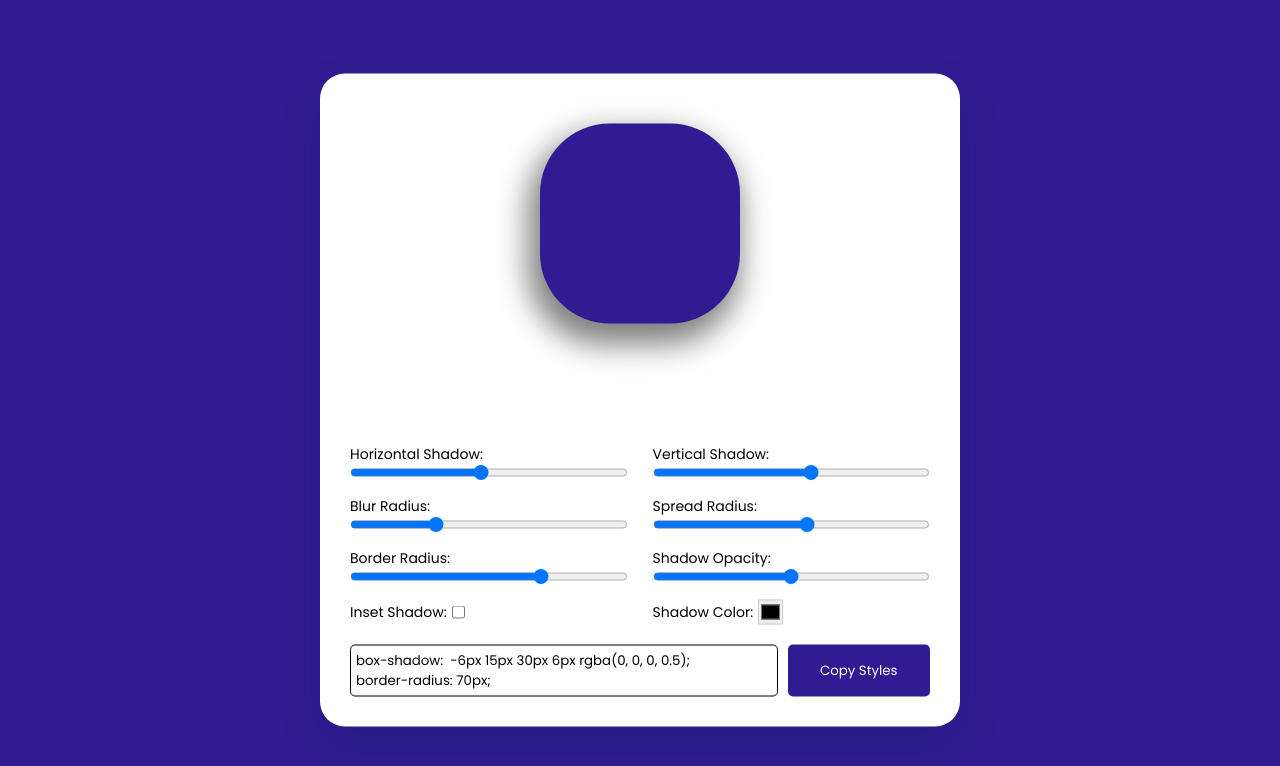
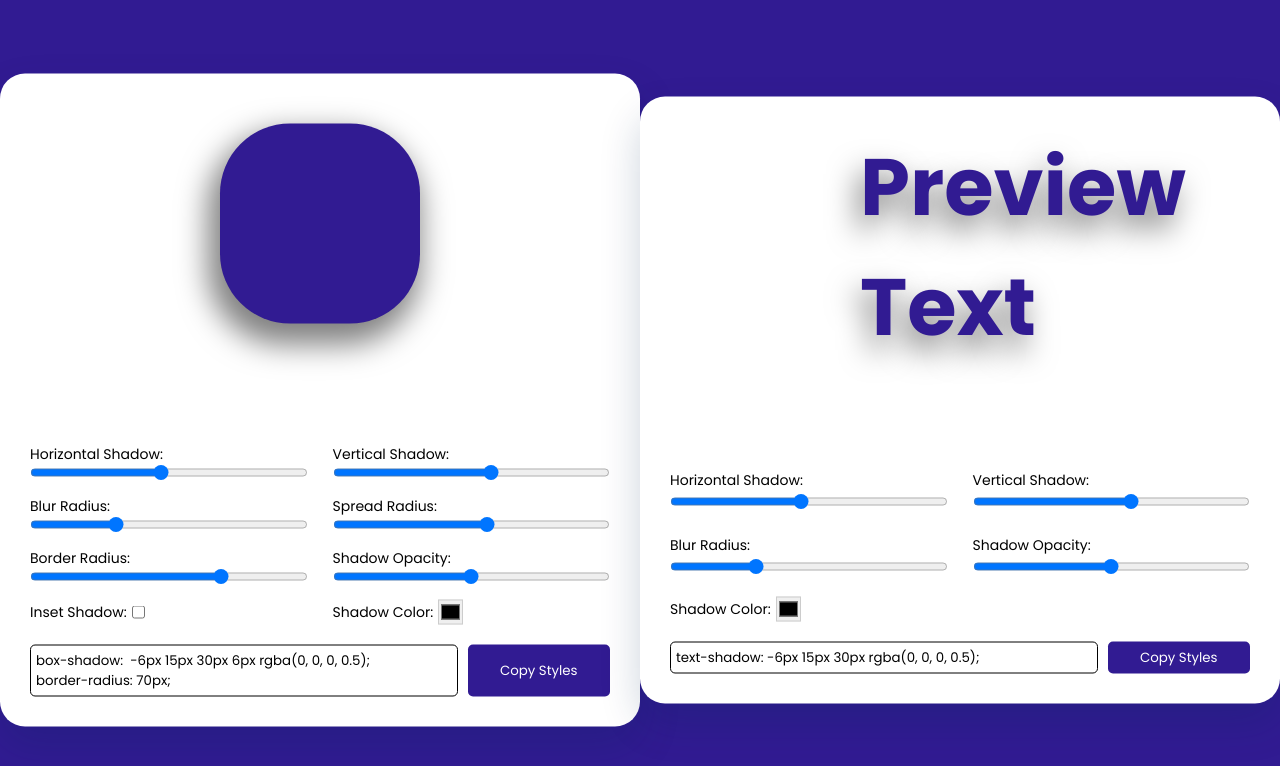
Before and after one commit to dawidorpel/Javascript_box_shadow, a plain HTML site: page index.html in a window 1280 px wide. Drawn offline with nearby package versions, Linux system fonts and the light colour scheme.

Commit message:
textshadow add

```diff
--- a/index.html
+++ b/index.html
@@ -55,6 +55,41 @@
             <button id="copy-styles" onclick="copyStyles()">Copy Styles</button>
         </div>
     </section>
+<!-- box shadow-->
+    <section class="container2">
+        <aside class="result2">
+            <div id="preview2">
+                <h1> Preview Text</h1>
+            </div>
+        </aside>
+            <div class="settings2">
+                <div class="range-wrapper2">
+                    <label for="x-shadow2">Horizontal Shadow: </label>
+                    <input type="range" id="x-shadow2" min="-100" max="100" value="-6">
+                </div>
+                <div class="range-wrapper2">
+                    <label for="y-shadow2">Vertical Shadow: </label>
+                    <input type="range" id="y-shadow2" min="-100" max="100" value="15">
+                </div>
+                <div class="range-wrapper2">
+                    <label for="blur-r2">Blur Radius: </label>
+                    <input type="range" id="blur-r2" min="0" max="100" value="30">
+                </div>
+                <div class="range-wrapper2">
+                    <label for="shadow-opacity2">Shadow Opacity: </label>
+                    <input type="range" id="shadow-opacity2" min="0" max="1" step="0.1" value="0.5">
+                </div>
+
+                <div id="color-wrapper2">
+                    <label for="shadow-color2">Shadow Color: </label>
+                    <input type="color" id="shadow-color2">
+                </div>
+            </div>
+        <div class="code-container2">
+            <textarea id="styles2" rows="1"></textarea>
+            <button id="copy-styles2" onclick="copyStyles2()">Copy Styles</button>
+        </div>
+    </section>
 
     <script src="script.js"></script>
 </body>
--- a/script.js
+++ b/script.js
@@ -3,12 +3,10 @@ const preview = document.getElementById("preview"),
     ranges = document.querySelectorAll(".settings input"),
     copyButton = document.getElementById("copy-styles");
 
-// Add event listener to each range input
 ranges.forEach((slider) => {
     slider.addEventListener("input", generateStyles);
 });
 
-// Function to generate and update styles
 function generateStyles() {
     const xShadow = document.getElementById("x-shadow").value;
     const yShadow = document.getElementById("y-shadow").value;
@@ -19,19 +17,15 @@ function generateStyles() {
     const shadowInset = document.getElementById("inset-shadow").checked;
     const borderRadius = document.getElementById("border-r").value;
 
-    // Create the box shadow CSS property value
     const boxShadow = `${shadowInset ? "inset " : ""} ${xShadow}px ${yShadow}px ${blurRadius}px ${spreadRadius}px ${hexToRgba(shadowColor, shadowOpacity)}`;
 
-    // Update the preview element styles
     preview.style.boxShadow = boxShadow;
     preview.style.borderRadius = `${borderRadius}px`;
 
-    // Update textarea with generated styles
     styles.textContent = `box-shadow: ${boxShadow};\nborder-radius: ${borderRadius}px;`;
 
 }
 
-// Function to convert hex color and opacity to rgba format
 function hexToRgba(shadowColor, shadowOpacity) {
     const r = parseInt(shadowColor.substr(1, 2), 16);
     const g = parseInt(shadowColor.substr(3, 2), 16);
@@ -40,7 +34,8 @@ function hexToRgba(shadowColor, shadowOpacity) {
     return `rgba(${r}, ${g}, ${b}, ${shadowOpacity})`;
 }
 
-// Function to copy the generated styles
+
+
 function copyStyles() {
     styles.select();
     document.execCommand("copy");
@@ -49,5 +44,43 @@ function copyStyles() {
         copyButton.innerText = "Copy Styles";
     }, 500);
 }
+generateStyles();
 
-generateStyles();
+const preview2 = document.getElementById("preview2"),
+    styles2 = document.getElementById("styles2"),
+    ranges2 = document.querySelectorAll(".settings2 input"),
+    copyButton2 = document.getElementById("copy-styles2");
+
+ranges2.forEach((slider2) => {
+    slider2.addEventListener("input", generateStyles2);
+});
+
+function generateStyles2() {
+    const xShadow2 = document.getElementById("x-shadow2").value;
+    const yShadow2 = document.getElementById("y-shadow2").value;
+    const blurRadius2 = document.getElementById("blur-r2").value;
+    const shadowColor2 = document.getElementById("shadow-color2").value;
+    const shadowOpacity2 = document.getElementById("shadow-opacity2").value;
+
+    const textShadow = `${xShadow2}px ${yShadow2}px ${blurRadius2}px ${hexToRgba2(shadowColor2, shadowOpacity2)}`;
+
+    preview2.style.textShadow = textShadow;
+    styles2.textContent = `text-shadow: ${textShadow};`;
+}
+function hexToRgba2(shadowColor2, shadowOpacity2) {
+    const r2 = parseInt(shadowColor2.substr(1, 2), 16);
+    const g2 = parseInt(shadowColor2.substr(3, 2), 16);
+    const b2 = parseInt(shadowColor2.substr(5, 2), 16);
+
+    return `rgba(${r2}, ${g2}, ${b2}, ${shadowOpacity2})`;
+}
+function copyStyles2() {
+    styles2.select();
+    document.execCommand("copy");
+    copyButton2.innerText = "Copied!";
+    setTimeout(() => {
+        copyButton2.innerText = "Copy Styles";
+    }, 500);
+}
+
+generateStyles2();
--- a/style.css
+++ b/style.css
@@ -13,7 +13,9 @@ body{
 label{
     font-size: 14px;
 }
-
+.container .settings label {
+    user-select: none;
+}
 .container{
     background-color: #fff;
     position: absolute;
@@ -39,11 +41,6 @@ label{
     box-shadow: -6px 15px 30px 6px rgb(0, 0, 0, 0.5);
 }
 
-.settings{
-    display: grid;
-    grid-template-columns: 6fr 6fr;
-    gap: 15px 25px;
-}
 
 .range-wrapper, #color-wrapper{
     display: flex;
@@ -101,3 +98,82 @@ input[type="color"]{
     border: 1px solid #ccc;
     cursor: pointer;
 }
+.container
+{
+    background-color: #fff;
+    position: absolute;
+    transform: translate(-50%, -50%);
+    top: 50%;
+    left: 25%;
+    padding: 30px;
+    width: 80vmin;
+    border-radius: 25px;
+    box-shadow: 0 20px 40px rgba(2, 42, 83, 0.2);
+}
+.container2
+{
+    background-color: #fff;
+    position: absolute;
+    transform: translate(-50%, -50%);
+    top: 50%;
+    left: 75%;
+    padding: 30px;
+    width: 80vmin;
+    border-radius: 25px;
+    box-shadow: 0 20px 40px rgba(2, 42, 83, 0.2);
+}
+
+.result2
+{
+    padding: 20px 0 120px;
+    color: #311b92;
+}
+#preview2
+{
+    width: 200px;
+    height: 200px;
+    margin: auto;
+    text-align: left;
+    display: flex;
+    align-items: center;
+    text-shadow: -6px 15px 30px rgba(0, 0, 0, 0.5);
+}
+#preview2 h1
+{
+    font-size: 80px;
+}
+.settings, .settings2
+{
+    display: grid;
+    grid-template-columns: 6fr 6fr;
+    gap: 15px 25px;
+}
+#range-wrapper, #color-wrapper, #range-wrapper2, #color-wrapper2
+{
+    display: flex;
+    flex-direction: column;
+    justify-content: space-between;
+}
+.code-container, .code-container2
+{
+    display: grid;
+    grid-template-columns: 6fr 2fr;
+    gap: 10px;
+    margin-top: 20px;
+}
+.code-container button, .code-container2 button
+{
+    background-color: #311b92;
+    border-radius: 5px;
+    cursor: pointer;
+    border: none;
+    color: #fff
+}
+#color-wrapper, #color-wrapper2
+{
+    display: flex;
+    flex-direction: row;
+    justify-content: flex-start;
+    align-items: center;
+    gap: 5px;
+}
```
